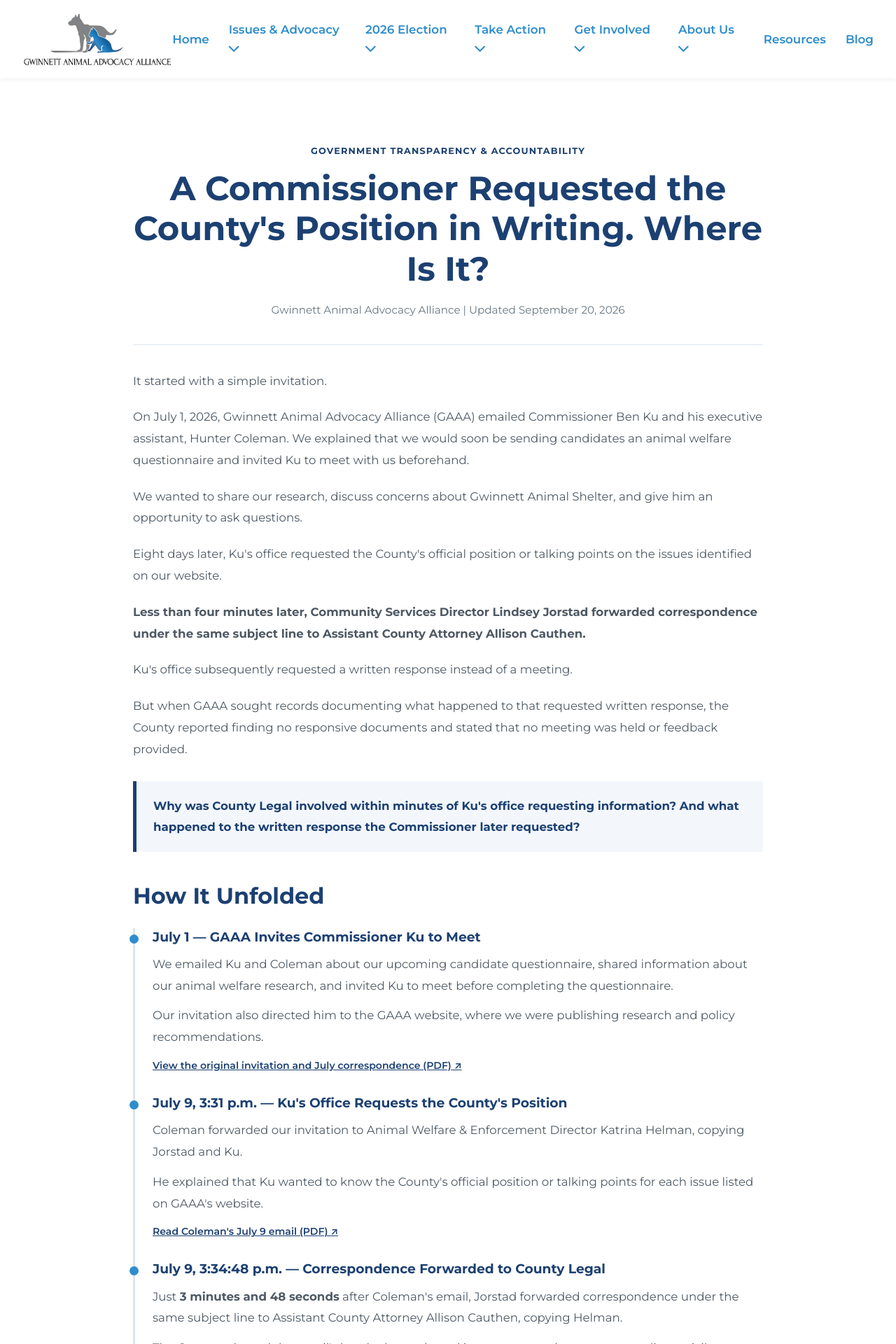
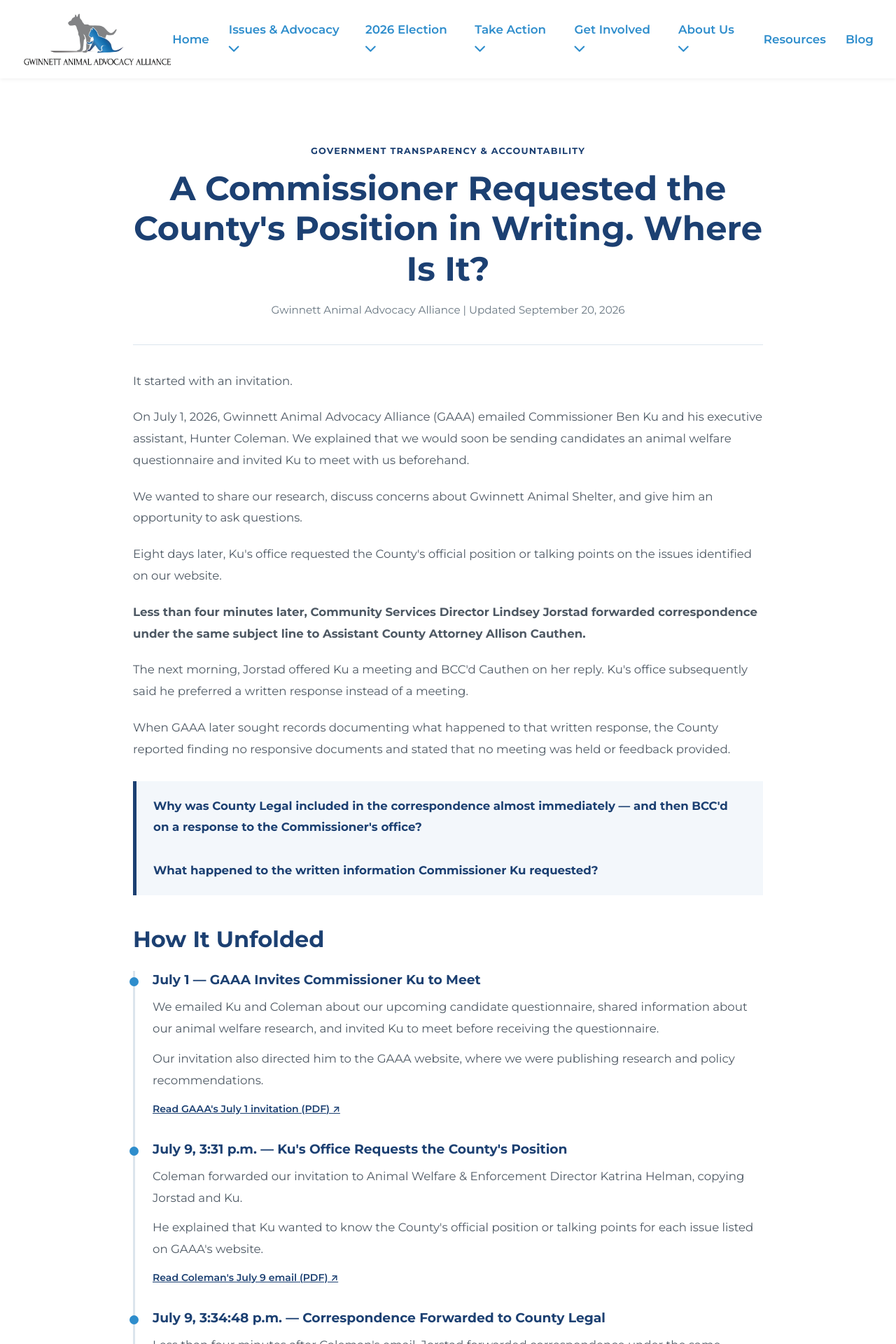
Before and after one commit to whitleybacon/gwinnett-animal-advocacy-alliance, a Jekyll site: the page built from blog/open-records-written-response.html, in a window 1280 px wide. Shown: the top 1920 px of the page at 70% size. Built offline with Jekyll 4.4.1, drawn with Linux system fonts in a browser that asks for light colours; some of the changed text lies outside the part shown.

Commit message:
Update open-records-written-response.html

```diff
--- a/blog/open-records-written-response.html
+++ b/blog/open-records-written-response.html
@@ -1,7 +1,7 @@
 ---
 layout: default
 title: "A Commissioner Requested the County's Position in Writing. Where Is It?"
-description: "GAAA examines the correspondence surrounding Commissioner Ben Ku's request for Gwinnett County's position on animal welfare concerns and the county's subsequent public-records responses."
+description: "GAAA examines Commissioner Ben Ku's request for Gwinnett County's position on animal welfare concerns, a redacted email to County Legal, and the county's public-records responses."
 ---
 
 <style>
@@ -48,6 +48,10 @@
     font-size: clamp(1.55rem, 3vw, 2rem);
     line-height: 1.3;
     margin: 42px 0 18px;
+}
+
+.gaaa-article h3 {
+    color: #1C4072;
 }
 
 .gaaa-article p {
@@ -102,7 +106,7 @@
 .gaaa-article .timeline li {
     position: relative;
     padding: 0 0 0 25px;
-    margin: 0 0 28px;
+    margin: 0 0 32px;
 }
 
 .gaaa-article .timeline li::before {
@@ -117,7 +121,6 @@
 }
 
 .gaaa-article .timeline h3 {
-    color: #1C4072;
     font-size: 1.17rem;
     line-height: 1.4;
     margin: 0 0 10px;
@@ -129,7 +132,7 @@
 
 .gaaa-article .source-link {
     font-size: .88rem;
-    margin-top: 9px;
+    margin-top: 12px;
 }
 
 .gaaa-article .question-box {
@@ -173,7 +176,7 @@
 }
 
 .gaaa-article .article-note ul {
-    margin-bottom: 0;
+    margin-bottom: 20px;
 }
 
 .gaaa-article .series-navigation {
@@ -259,7 +262,7 @@
     <!-- INTRODUCTION -->
 
     <p>
-        It started with a simple invitation.
+        It started with an invitation.
     </p>
 
     <p>
@@ -293,23 +296,29 @@
     </p>
 
     <p>
-        Ku's office subsequently requested a written
+        The next morning, Jorstad offered Ku a meeting
+        and BCC'd Cauthen on her reply. Ku's office
+        subsequently said he preferred a written
         response instead of a meeting.
     </p>
 
     <p>
-        But when GAAA sought records documenting what
-        happened to that requested written response,
+        When GAAA later sought records documenting
+        what happened to that written response,
         the County reported finding no responsive
-        documents and stated that no meeting was
-        held or feedback provided.
+        documents and stated that no meeting
+        was held or feedback provided.
     </p>
 
     <div class="statement">
-        Why was County Legal involved within minutes
-        of Ku's office requesting information?
-        And what happened to the written response
-        the Commissioner later requested?
+        Why was County Legal included in the correspondence
+        almost immediately — and then BCC'd on a response
+        to the Commissioner's office?
+
+        <br><br>
+
+        What happened to the written information
+        Commissioner Ku requested?
     </div>
 
 
@@ -332,7 +341,7 @@
                 upcoming candidate questionnaire,
                 shared information about our animal
                 welfare research, and invited Ku
-                to meet before completing the questionnaire.
+                to meet before receiving the questionnaire.
             </p>
 
             <p>
@@ -343,10 +352,10 @@
             </p>
 
             <p class="source-link">
-                <a href="{{ '/assets/ku_survey/Candidate_Questionnaire___Meeting_Invitation_for_Animal_Welfare%20.pdf' | relative_url }}"
+                <a href="{{ '/assets/ku_survey/Candidate_Questionnaire___Meeting_Invitation_for_Animal_Welfare.pdf' | relative_url }}"
                    target="_blank"
                    rel="noopener noreferrer">
-                    View the original invitation and July correspondence (PDF) ↗
+                    Read GAAA's July 1 invitation (PDF) ↗
                 </a>
             </p>
 
@@ -374,7 +383,7 @@
             </p>
 
             <p class="source-link">
-                <a href="{{ '/assets/ku_survey/Candidate_Questionnaire___Meeting_Invitation_for_Animal_Welfare%20.pdf' | relative_url }}"
+                <a href="{{ '/assets/ku_survey/Candidate_Questionnaire___Meeting_Invitation_for_Animal_Welfare.pdf' | relative_url }}"
                    target="_blank"
                    rel="noopener noreferrer">
                     Read Coleman's July 9 email (PDF) ↗
@@ -392,8 +401,8 @@
             </h3>
 
             <p>
-                Just <strong>3 minutes and 48 seconds</strong>
-                after Coleman's email, Jorstad forwarded
+                Less than four minutes after
+                Coleman's email, Jorstad forwarded
                 correspondence under the same subject
                 line to Assistant County Attorney
                 Allison Cauthen, copying Helman.
@@ -403,9 +412,14 @@
                 The County released the email's header
                 but redacted its contents under an
                 attorney-client privilege claim.
-                The header establishes the timing
-                and recipients, but not why the
-                message was forwarded.
+            </p>
+
+            <p>
+                The released header establishes
+                when the message was sent and
+                who received it. It does not
+                reveal what Jorstad wrote
+                or why she forwarded it.
             </p>
 
             <p class="source-link">
@@ -422,20 +436,84 @@
         <li>
 
             <h3>
-                July 10–14 — A Meeting Is Offered,
-                but Ku Prefers a Written Response
+                July 10 — Jorstad Offers a Meeting
+                and BCCs County Legal
             </h3>
 
             <p>
-                On July 10, Jorstad offered to meet
-                with Ku to discuss the concerns.
-                The released email shows that
-                Cauthen was BCC'd on that reply.
+                The following morning, Jorstad
+                replied to Coleman that she and
+                Helman would be happy to meet
+                with Commissioner Ku to review
+                the concerns.
             </p>
 
             <p>
-                On July 14, Coleman responded
-                after speaking with Ku:
+                The released email reveals
+                another detail:
+                <strong>
+                    Jorstad BCC'd Assistant County
+                    Attorney Allison Cauthen
+                    on that response.
+                </strong>
+            </p>
+
+            <p>
+                Cauthen had received the forwarded
+                correspondence the previous afternoon.
+                She was now included again,
+                this time through BCC on a message
+                addressed to Ku's office.
+            </p>
+
+            <p>
+                Unlike a CC, a BCC does not ordinarily
+                display the recipient's inclusion
+                to the other recipients.
+                Ku and Coleman therefore would not
+                see from the normal recipient list
+                that Cauthen also received the reply.
+            </p>
+
+            <p>
+                <strong>
+                    Why was Cauthen BCC'd rather
+                    than visibly copied?
+                    Was there a reason her inclusion
+                    was not displayed to the
+                    Commissioner's office?
+                </strong>
+            </p>
+
+            <p>
+                The records establish how Cauthen
+                was included, but they do not
+                establish why Jorstad chose BCC
+                or whether she intended
+                to conceal that involvement.
+            </p>
+
+            <p class="source-link">
+                <a href="{{ '/assets/ku_survey/Candidate_Questionnaire___Meeting_Invitation_for_Animal_Welfare.pdf' | relative_url }}"
+                   target="_blank"
+                   rel="noopener noreferrer">
+                    View Jorstad's July 10 email,
+                    including the BCC field (PDF) ↗
+                </a>
+            </p>
+
+        </li>
+
+
+        <li>
+
+            <h3>
+                July 14 — Ku Prefers a Written Response
+            </h3>
+
+            <p>
+                Coleman responded after speaking
+                with the Commissioner:
             </p>
 
             <blockquote>
@@ -444,6 +522,13 @@
                 response that he can refer to
                 rather than a meeting."
             </blockquote>
+
+            <p>
+                Ku's office had requested
+                the County's position and
+                now specified that he wanted
+                a response in writing.
+            </p>
 
             <p class="source-link">
                 <a href="{{ '/assets/ku_survey/Candidate_Questionnaire___Meeting_Invitation_for_Animal_Welfare_2.pdf' | relative_url }}"
@@ -485,7 +570,8 @@
                 <a href="{{ '/assets/ku_survey/R294022-090926_Message_History.pdf' | relative_url }}"
                    target="_blank"
                    rel="noopener noreferrer">
-                    Read the September 9 request and County response (PDF) ↗
+                    Read the September 9 request
+                    and County response (PDF) ↗
                 </a>
             </p>
 
@@ -494,42 +580,7 @@
     </ol>
 
 
-    <!-- COUNTY LEGAL -->
-
-    <h2>
-        Why Was County Legal Involved?
-    </h2>
-
-    <p>
-        The released email header confirms
-        that Jorstad forwarded correspondence
-        to Assistant County Attorney Cauthen
-        less than four minutes after Ku's office
-        requested the County's position on
-        GAAA's concerns.
-    </p>
-
-    <p>
-        The contents remain redacted under
-        an attorney-client privilege claim.
-    </p>
-
-    <p>
-        <strong>
-            What prompted Jorstad to involve
-            County Legal so quickly, and what role,
-            if any, did that involvement play
-            in the County's handling of Ku's request?
-        </strong>
-    </p>
-
-    <p>
-        The available records do not answer
-        those questions.
-    </p>
-
-
-    <!-- WRITTEN RESPONSE -->
+    <!-- WHAT HAPPENED TO THE WRITTEN RESPONSE -->
 
     <h2>
         So What Happened to Ku's Written Response?
@@ -602,12 +653,19 @@
 
         <p>
             <strong>
-                Why did Jorstad forward
-                the correspondence to County
-                Legal less than four minutes
-                after Ku's office requested
-                information?
+                Why was County Legal brought
+                into the correspondence
+                less than four minutes after
+                Ku's office requested information?
             </strong>
+        </p>
+
+        <p>
+            Why was Assistant County Attorney
+            Allison Cauthen subsequently BCC'd
+            on Jorstad's response to the
+            Commissioner's office,
+            rather than visibly copied?
         </p>
 
         <p>
@@ -636,6 +694,12 @@
         improper, and a claim of attorney-client
         privilege does not, by itself, establish
         improper withholding.
+    </p>
+
+    <p>
+        Likewise, the use of BCC does not,
+        on its own, establish an improper
+        purpose or an intent to conceal.
     </p>
 
     <p>
@@ -679,7 +743,7 @@
                    target="_blank"
                    rel="noopener noreferrer">
                     July 1 invitation, July 9 inquiry,
-                    and July 10 meeting offer (PDF)
+                    and July 10 meeting offer with BCC (PDF)
                 </a>
             </li>
 
@@ -713,8 +777,8 @@
                 <a href="{{ '/assets/ku_survey/R293158-090226_Message_History.pdf' | relative_url }}"
                    target="_blank"
                    rel="noopener noreferrer">
-                    September 2 identifying-information
-                    request and September 8 response (PDF)
+                    September 2 identifying-information request
+                    and September 8 response (PDF)
                 </a>
             </li>
 
@@ -722,8 +786,8 @@
                 <a href="{{ '/assets/ku_survey/R294022-090926_Message_History.pdf' | relative_url }}"
                    target="_blank"
                    rel="noopener noreferrer">
-                    September 9 written-response records
-                    request and County response (PDF)
+                    September 9 written-response records request
+                    and County response (PDF)
                 </a>
             </li>
 
@@ -734,8 +798,9 @@
             is reported as its records-search
             response. This article does not
             claim to know the contents of
-            the redacted email or why
-            County Legal was contacted.
+            the redacted email, the reason
+            County Legal was contacted,
+            or the reason BCC was used.
         </p>
 
     </div>
```
Also changed, not shown: other parts of blog/open-records-written-response.html (+14 -14 lines).
